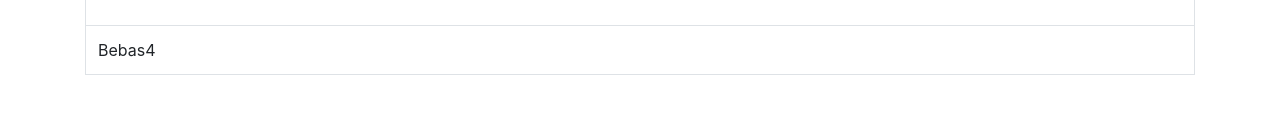
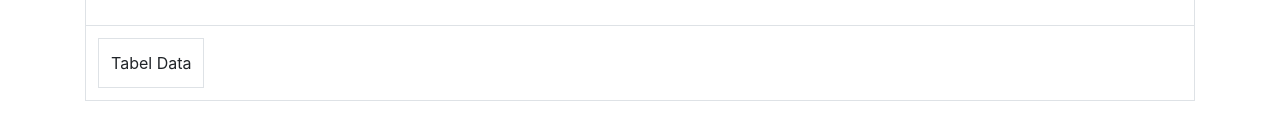
Before and after one commit to kumpultugas17/Web-Desain-2020, a plain HTML site: page Pertemuan 6/index.html in a window 1280 px wide. Shown: the part 626-766 px from the top of the page. Drawn offline with Linux system fonts and the light colour scheme.

Commit message:
Table Bootstrap

```diff
--- a/Pertemuan 6/index.html
+++ b/Pertemuan 6/index.html
@@ -73,7 +73,13 @@
                 </td>
             </tr>
             <tr>
-                <td>Bebas4</td>
+                <td>
+                    <table>
+                        <tr>
+                            <td>Tabel Data</td>
+                        </tr>
+                    </table>
+                </td>
             </tr>
         </table>
     </div>
```
